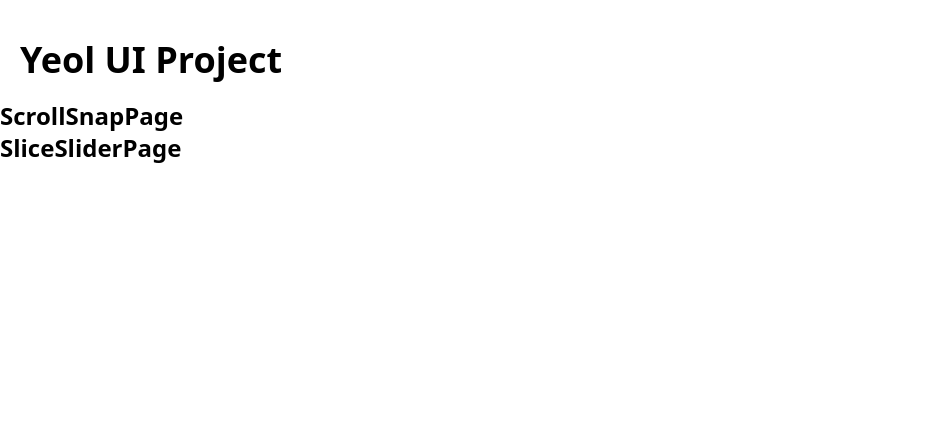
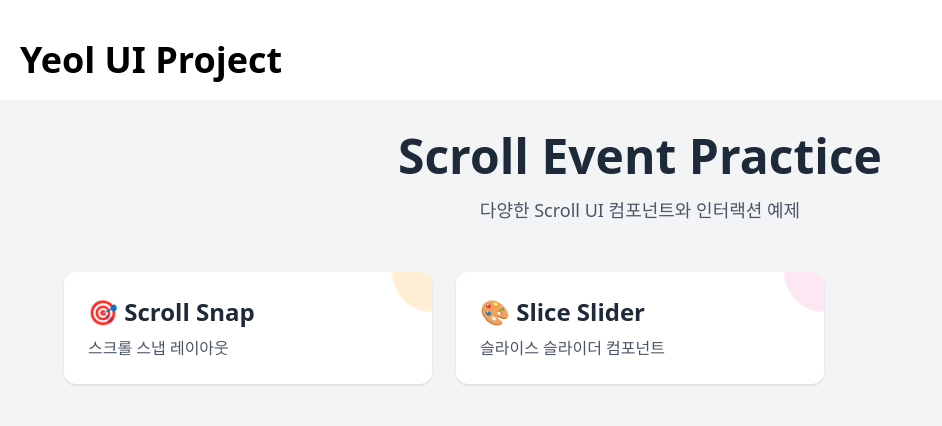
Before and after one commit to yeolsss/yeol-scroll-examples, a React (Vite) app: page / in a window 1280 px wide. Shown: the top 426 px of the page, without its empty margins (0-942 px from the left). Built offline with nearby package versions, Linux system fonts and the light colour scheme.

Commit message:
[update]: Readme 내용 추가 및 Mainpage css추가

```diff
--- a/src/App.tsx
+++ b/src/App.tsx
@@ -1,16 +1,50 @@
-import NavLink from "./components/NavLink.tsx";
+import NavLink from "./components/NavLink";
 
 const App = () => {
   return (
-    <section className="flex flex-col gap-5 text-2xl font-bold">
-      <ul>
-        <li>
-          <NavLink to="/scroll-snap">ScrollSnapPage</NavLink>
-        </li>
-        <li>
-          <NavLink to="/slice-slider">SliceSliderPage</NavLink>
-        </li>
-      </ul>
+    <section className="min-h-screen bg-gray-100 rounded from-gray-50 to-gray-100 p-4 md:p-8">
+      <div className="max-w-6xl mx-auto">
+        <header className="text-center mb-8 md:mb-12">
+          <h1 className="text-3xl md:text-5xl font-bold text-gray-800 mb-4">
+            Scroll Event Practice
+          </h1>
+          <p className="text-gray-600 text-base md:text-lg">
+            다양한 Scroll UI 컴포넌트와 인터랙션 예제
+          </p>
+        </header>
+
+        <nav className="grid grid-cols-1 md:grid-cols-2 lg:grid-cols-3 gap-4 md:gap-6">
+          <NavLink
+            to="/scroll-snap"
+            className="group relative overflow-hidden rounded-xl bg-white p-6 shadow-sm hover:shadow-lg transition-all duration-300 hover:-translate-y-1"
+          >
+            <div className="relative z-10">
+              <h2 className="text-xl md:text-2xl font-semibold text-gray-800 group-hover:text-orange-600 transition-colors">
+                🎯 Scroll Snap
+              </h2>
+              <p className="text-sm md:text-base text-gray-600 mt-2">
+                스크롤 스냅 레이아웃
+              </p>
+            </div>
+            <div className="absolute top-0 right-0 w-20 h-20 bg-orange-100 rounded-full transform translate-x-10 -translate-y-10 group-hover:scale-150 transition-transform duration-500" />
+          </NavLink>
+
+          <NavLink
+            to="/slice-slider"
+            className="group relative overflow-hidden rounded-xl bg-white p-6 shadow-sm hover:shadow-lg transition-all duration-300 hover:-translate-y-1"
+          >
+            <div className="relative z-10">
+              <h2 className="text-xl md:text-2xl font-semibold text-gray-800 group-hover:text-pink-600 transition-colors">
+                🎨 Slice Slider
+              </h2>
+              <p className="text-sm md:text-base text-gray-600 mt-2">
+                슬라이스 슬라이더 컴포넌트
+              </p>
+            </div>
+            <div className="absolute top-0 right-0 w-20 h-20 bg-pink-100 rounded-full transform translate-x-10 -translate-y-10 group-hover:scale-150 transition-transform duration-500" />
+          </NavLink>
+        </nav>
+      </div>
     </section>
   );
 };
```
Also changed, not shown: 2 other files (tests, documents, lock files or other folders).
